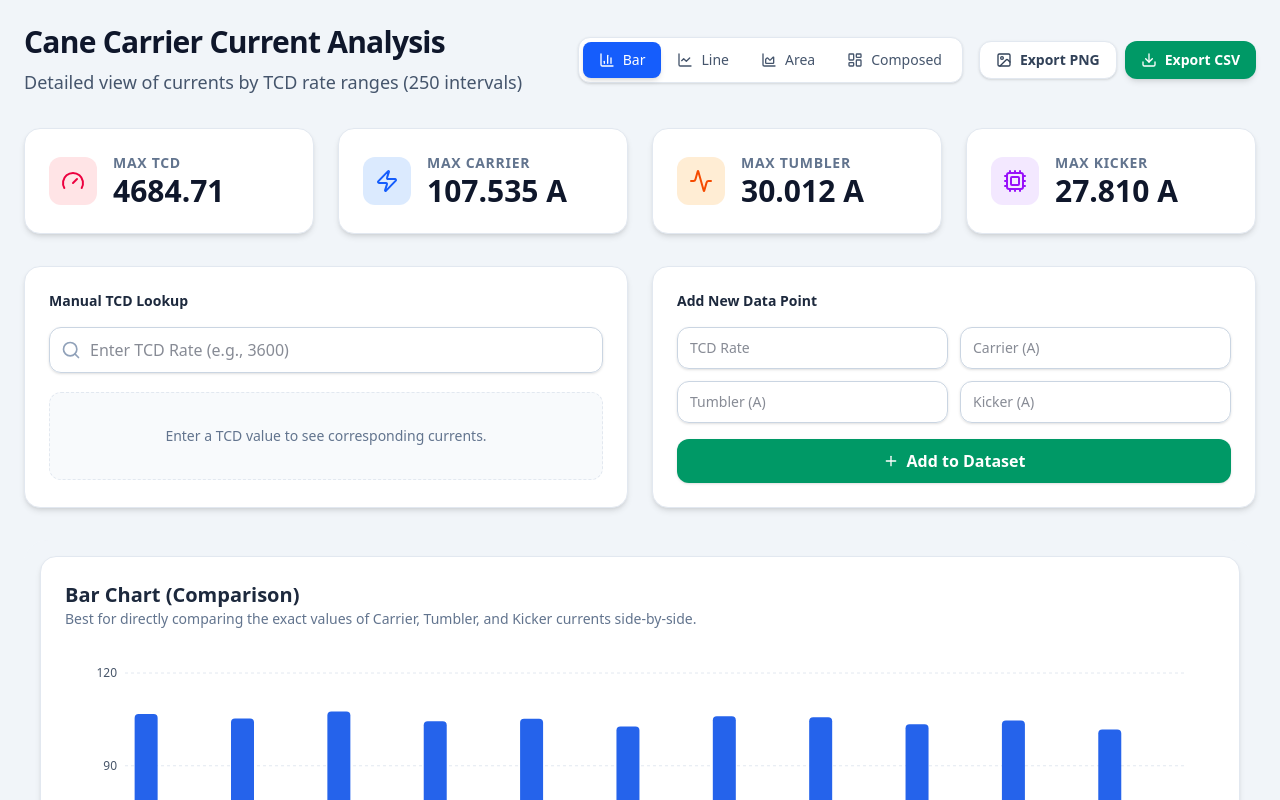
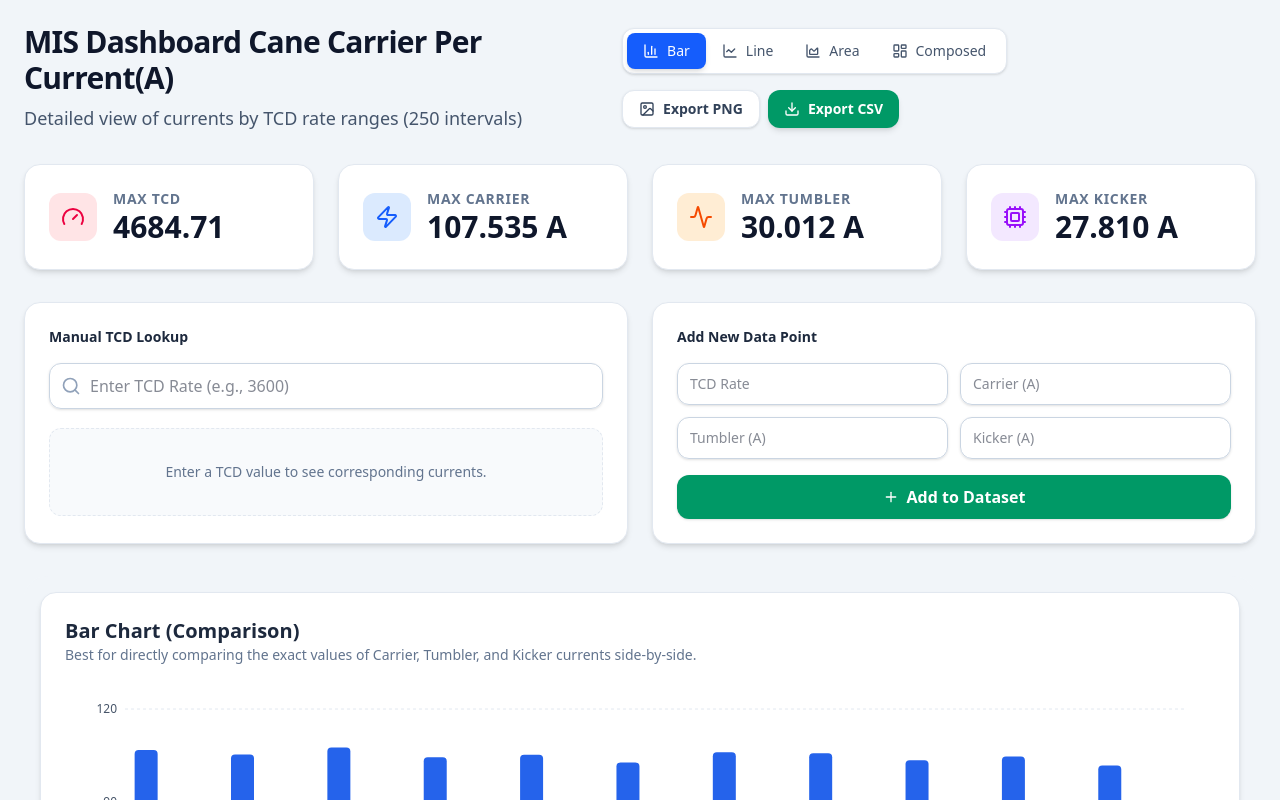
Before and after one commit to arkargyi/NWD_Cane_Crush-Per-Current-, a React (Vite) app: page / in a window 1280 px wide. Shown: the top 800 px of the page. Built offline with nearby package versions, Linux system fonts and the light colour scheme.

Commit message:
feat: Update dashboard title and header
Refine the dashboard title and main heading to more accurately reflect the data being presented, emphasizing "Cane Carrier Per Current(A)". This improves clarity for users.

```diff
--- a/index.html
+++ b/index.html
@@ -3,7 +3,7 @@
   <head>
     <meta charset="UTF-8" />
     <meta name="viewport" content="width=device-width, initial-scale=1.0" />
-    <title>MIll-Cane_Carrier-Current</title>
+    <title>Mill-Cane_Carrier Per Current(A)</title>
   </head>
   <body>
     <div id="root"></div>
--- a/src/App.tsx
+++ b/src/App.tsx
@@ -273,7 +273,7 @@ export default function App() {
         <header className="mb-8 flex flex-col lg:flex-row lg:items-center lg:justify-between gap-6">
           <div>
             <h1 className="text-3xl font-bold tracking-tight text-slate-900">
-              Cane Carrier Current Analysis
+              MIS Dashboard Cane Carrier Per Current(A)
             </h1>
             <p className="text-slate-600 mt-2 text-lg">
               Detailed view of currents by TCD rate ranges (250 intervals)
```
